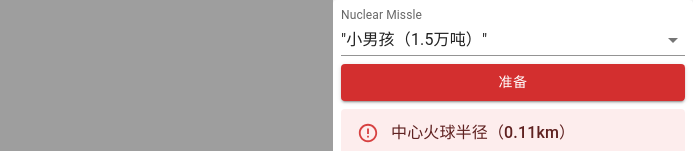
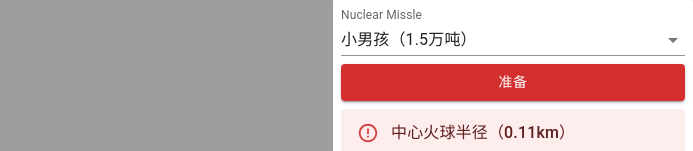
Before and after one commit to hubenchang0515/nuclear-peace, a React (Vite) app: page / in a window 1280 px wide. Shown: the top 151 px of the page, without its empty margins (587-1280 px from the left). Built offline with nearby package versions, Linux system fonts and the light colour scheme.

Commit message:
添加东风5

```diff
--- a/src/App.tsx
+++ b/src/App.tsx
@@ -16,38 +16,43 @@ import './components/NuclearBoom.css';
 function App() {
     const nukes = [
         {
-            name: '"小男孩（1.5万吨）"',
+            name: '小男孩（1.5万吨）',
             tnt: 15000,
         },
 
         {
-            name: '"胖子（2万吨）"',
+            name: '胖子（2万吨）',
             tnt: 20000,
         },
 
         {
-            name: '"白杨（80万吨）"',
+            name: '白杨（80万吨）',
             tnt: 800000,
         },
 
         {
-            name: '"常春藤麦克"(1040万吨)',
+            name: '东风5（400万吨）',
+            tnt: 4000000,
+        },
+
+        {
+            name: '常春藤麦克(1040万吨)',
             tnt: 1040000,
         },
 
         {
-            name: '"喝彩城堡（1500万吨）"',
+            name: '喝彩城堡（1500万吨）',
             tnt: 15000000,
         },
 
 
         {
-            name: '"沙皇（5000万吨）"',
+            name: '沙皇（5000万吨）',
             tnt: 50000000,
         },
 
         {
-            name: '"沙皇（1亿吨）"',
+            name: '沙皇（1亿吨）',
             tnt: 100000000,
         },
     ];
```
